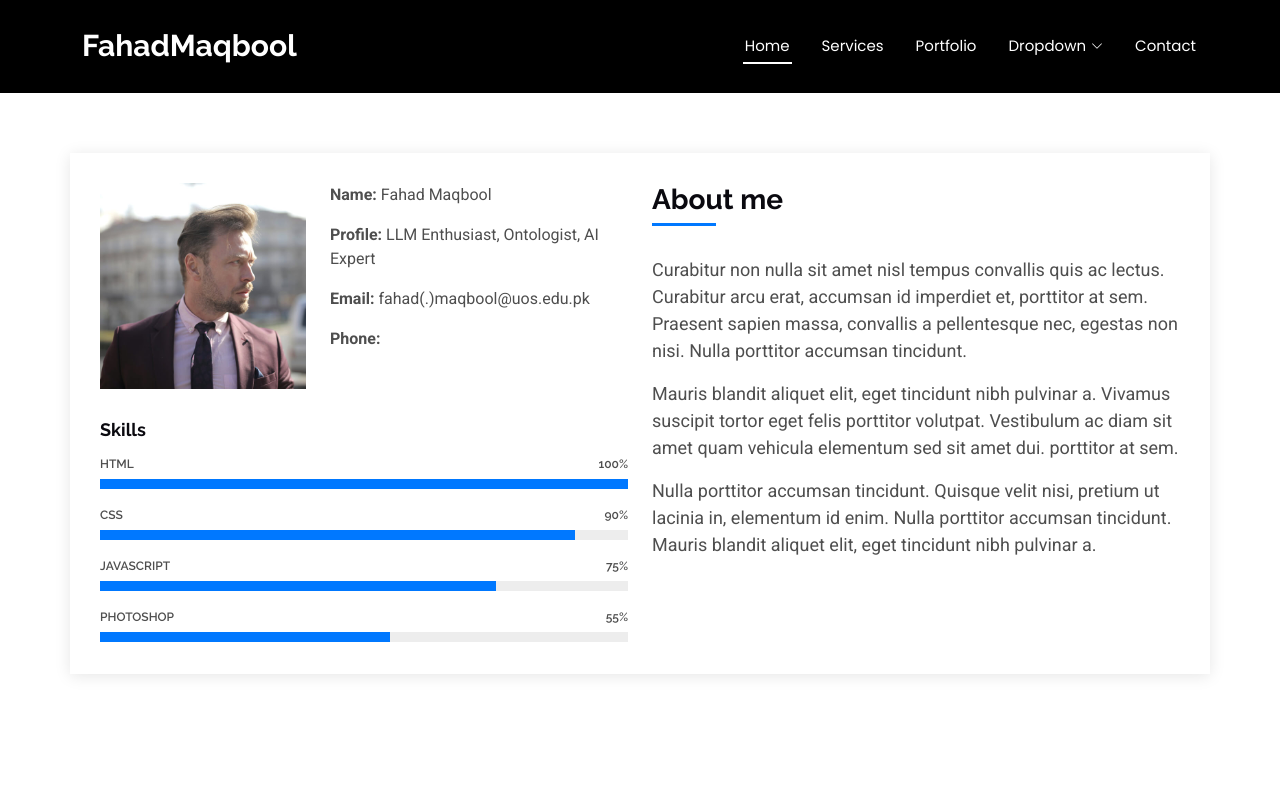
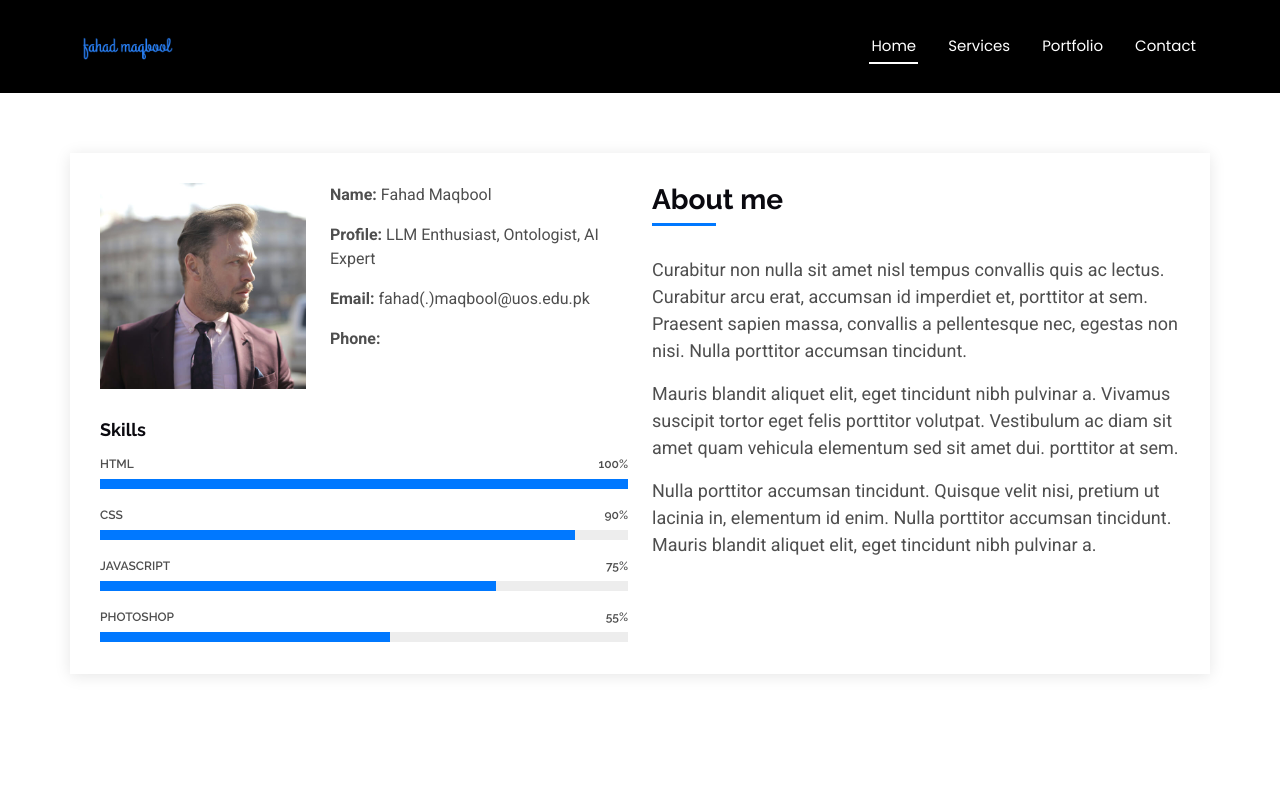
Before and after one commit to fahad-maqbool/fahad-maqbool.github.io, a plain HTML site: page index.html in a window 1280 px wide. Shown: the top 791 px of the page. Drawn offline with Linux system fonts and the light colour scheme.

Commit message:
code update

```diff
--- a/index.html
+++ b/index.html
@@ -44,7 +44,7 @@
       <a href="index.html" class="logo d-flex align-items-center">
         <!-- Uncomment the line below if you also wish to use an image logo -->
         <!-- <img src="assets/img/logo.png" alt=""> -->
-        <h1 class="sitename">FahadMaqbool</h1>
+        <h1 class="sitename"> <img src="./fahad-sig.png" width="91px" height="23px" /> </h1>
       </a>
 
       <nav id="navmenu" class="navmenu">
@@ -52,6 +52,7 @@
           <li><a href="#about" class="active">Home<br></a></li>
           <li><a href="#services">Services</a></li>
           <li><a href="#portfolio">Portfolio</a></li>
+          <!--
           <li class="dropdown"><a href="#"><span>Dropdown</span> <i class="bi bi-chevron-down toggle-dropdown"></i></a>
             <ul>
               <li><a href="#">Dropdown 1</a></li>
@@ -69,6 +70,7 @@
               <li><a href="#">Dropdown 4</a></li>
             </ul>
           </li>
+        -->
           <li><a href="#contact">Contact</a></li>
         </ul>
         <i class="mobile-nav-toggle d-xl-none bi bi-list"></i>
```
